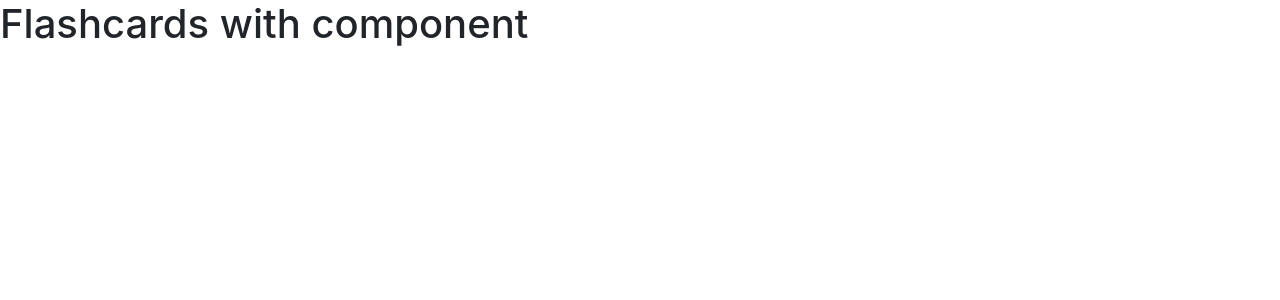
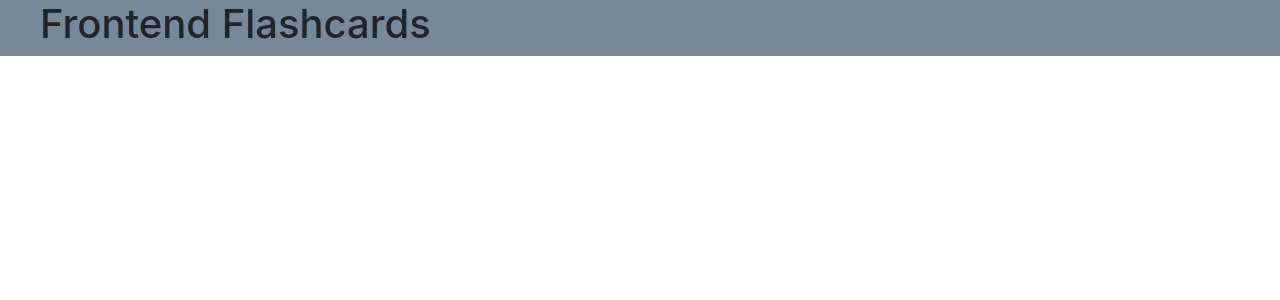
Before and after one commit to A-Mosher/flashcardsFrontEndProject, a React (Create React App) app: page / in a window 1280 px wide. Shown: the top 300 px of the page. Built offline with nearby package versions, Linux system fonts and the light colour scheme.

Commit message:
Added TitleBar folder with titleBar.jsx and titleBar.css files.

```diff
--- /dev/null
+++ b/src/components/TitleBar/titleBar.css
@@ -0,0 +1,9 @@
+.titlebar-nav {
+    background-color: lightslategray;
+    width: 100%;
+}
+
+h1 {
+    padding-bottom: 0.2em;
+    padding-left: 1em;
+}
--- /dev/null
+++ b/src/components/TitleBar/titleBar.jsx
@@ -0,0 +1,16 @@
+import React from 'react';
+import './titleBar.css';
+
+function TitleBar(props) {
+    return (
+        <div className="row row-spacer">
+            <div className="col-md-12" style={{padding: 0}}>
+                <div className="titlebar-nav">
+                    <h1>Frontend Flashcards</h1>
+                </div>
+            </div>
+        </div>
+    );
+}
+
+export default TitleBar;
--- a/src/components/app.jsx
+++ b/src/components/app.jsx
@@ -1,10 +1,13 @@
 import React, { Component } from 'react';
+import TitleBar from './TitleBar/titleBar';
 
 class App extends Component {
     state = { }
     render() {
         return (
-            <h1>Flashcards with component</h1>
+            <div className="container-fluid">
+                <TitleBar />
+            </div>
         );
     }
 }
```
